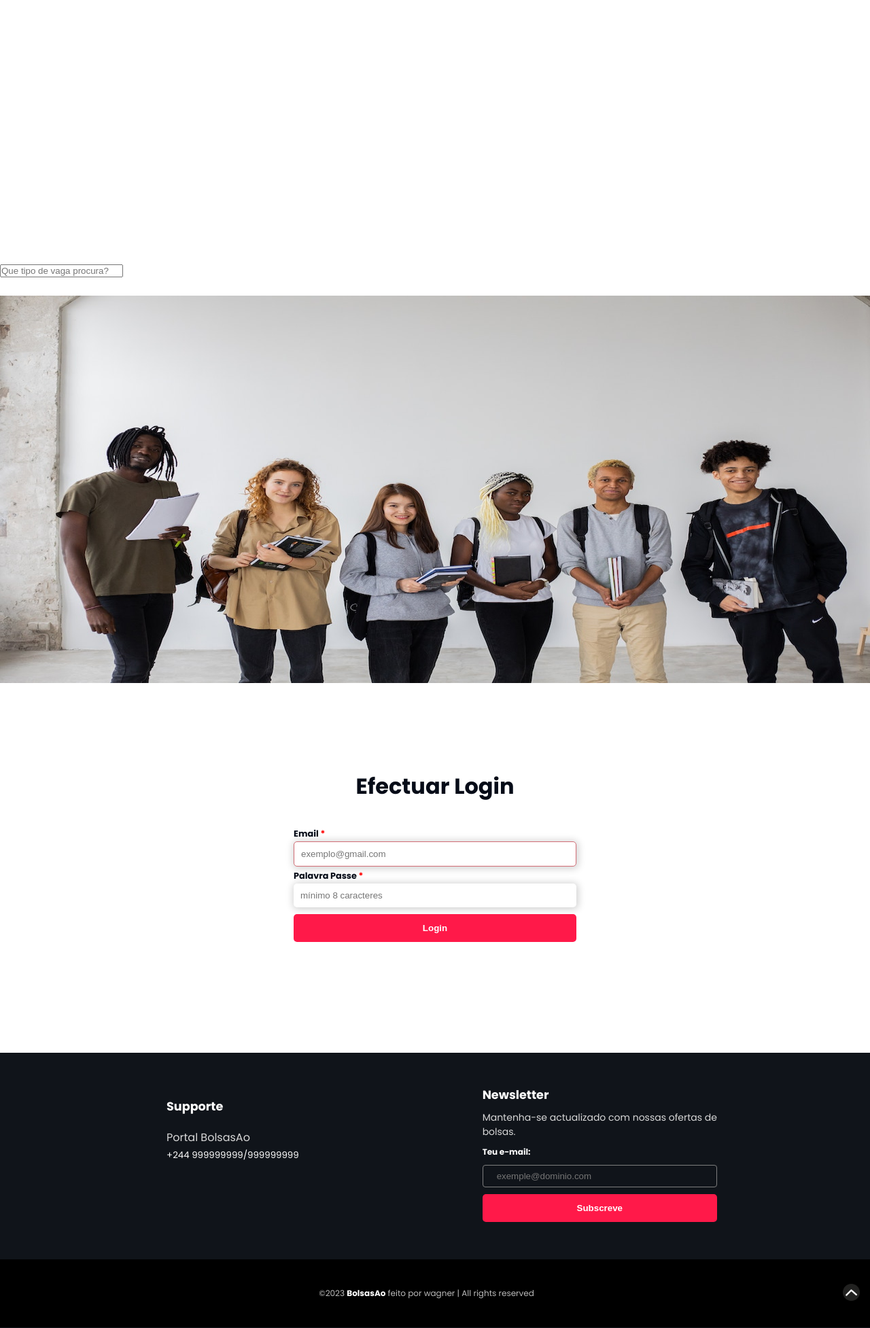
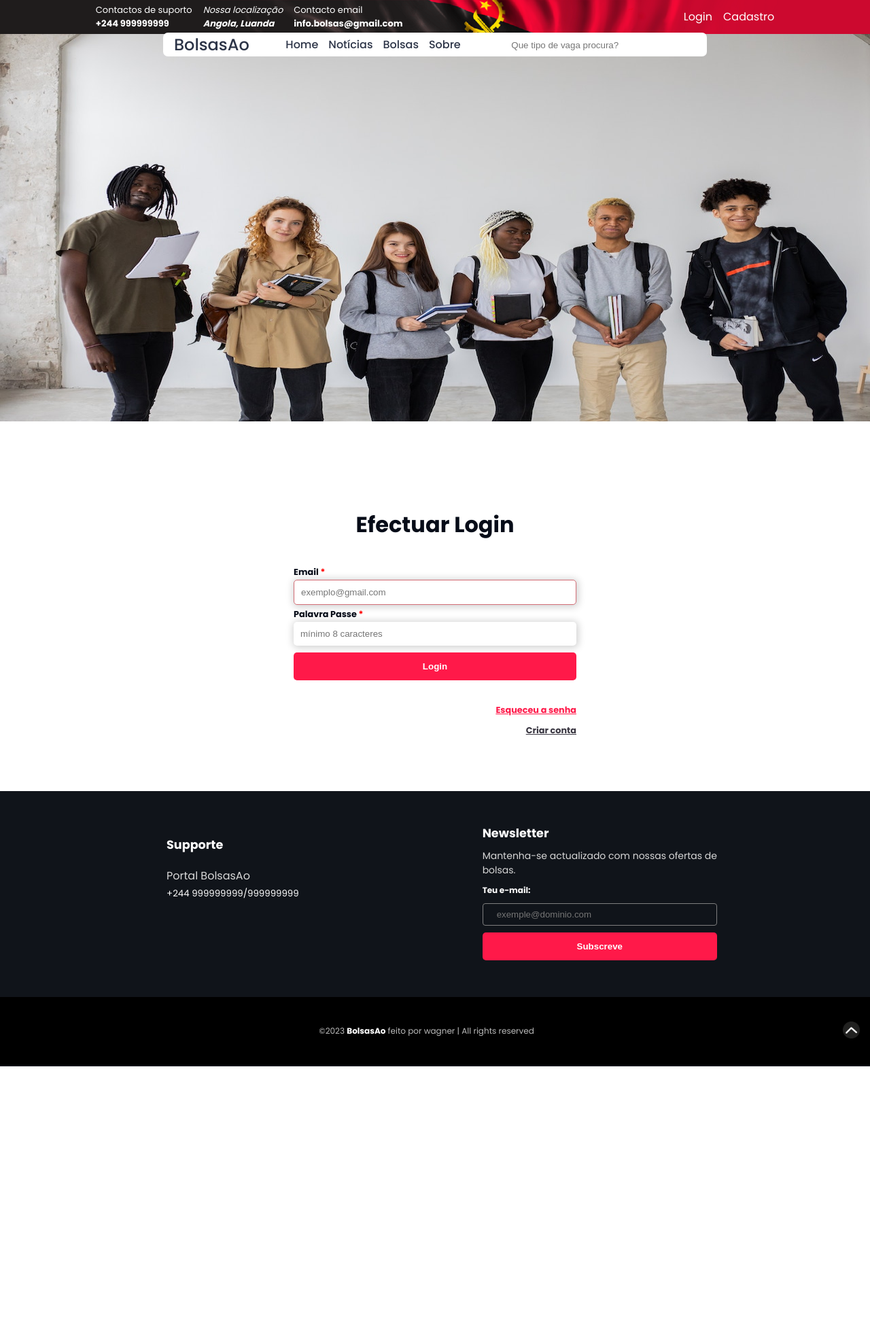
Before and after one commit to wagnerpedroo/bolsasAo, a PHP site: page /login.html in a window 1280 px wide. Shown: the whole page at 68% size. After the commit the page ends 1569 px from the top, so only its background shows below. Run offline with PHP 8.4, Linux system fonts and the light colour scheme.

Commit message:
links da tela de login

```diff
--- a/assets/css/login-form-section.css
+++ b/assets/css/login-form-section.css
@@ -4,6 +4,7 @@
   --color3: #393641;
   --color4: #d26d75;
   --color5: #2c3447;
+  --color6: #ff1949;
 }
 
 section#form {
@@ -75,3 +76,33 @@ section#form > h1  + form > label + br + input[type="email"] + label + input[typ
   background-color: aqua;
     transition: background-color 0.3s;
 }
+
+.links {
+  /* background-color: #2c3447; */
+  height: auto;
+  width: 100%;
+  display: flex;
+  align-items: flex-end;
+  flex-direction: column;
+  row-gap: .8rem;
+}
+
+.links__first,
+.links__second {
+  font-size: .8rem;
+  font-weight: 700;
+}
+
+.links__first {
+  color: var(--color6);
+  transition: color .8s ease;
+}
+
+.links--state-hover:hover {
+  color: rgba(0, 255, 255, 0.815);
+  transition: color .8s ease;
+}
+
+.links__second {
+  color: var(--color3);
+}
--- a/login.html
+++ b/login.html
@@ -12,7 +12,7 @@
     <link rel="stylesheet" href="assets/css/footer.css" />
     <link rel="stylesheet" href="assets/css/login-banner.css" />
     <link rel="stylesheet" href="assets/css/login-form-section.css" />
-    <link rel="stylesheet" href="assets/fonts/general.css">
+    <link rel="stylesheet" href="assets/fonts/general.css" />
     <!-- Arquivos Js -->
     <script src="./assets/Js/slide.js" defer></script>
     <script src="assets/js/jquery-3.6.3.min.js" defer></script>
@@ -23,54 +23,66 @@
   </head>
   <body>
     <!-- header -->
-    <header>
-      <div class="header-container">
-        <section class="left">
-          <div class="contacts">
+    <header class="header">
+      <div class="header__div">
+        <section class="header__div__sectionLeft">
+          <div class="header__div__sectionLeft__contacts">
             <p>Contactos de suporto</p>
             <p>+244 999999999</p>
           </div>
-          <address class="address">
+
+          <address class="header__div__sectionLeft__address">
             <p>Nossa localização</p>
             <p>Angola, Luanda</p>
           </address>
-          <div class="email">
+
+          <div class="header__div__sectionLeft__addressEmail">
             <p>Contacto email</p>
             <p>info.bolsas@gmail.com</p>
           </div>
         </section>
-        <section class="right">
+
+        <section class="header__div__sectionRight">
           <a href="login.html" rel="next" target="_self">Login</a>
           <a href="cadastro.html" rel="next" target="_self">Cadastro</a>
         </section>
       </div>
     </header>
-    <!-- Fim header -->
 
     <!-- Navbar -->
-    <nav>
-      <div class="nav-container">
-        <div class="logo">
+    <nav class="nav">
+      <div class="nav__container">
+        <div class="nav__container__logo">
           <h1>BolsasAo</h1>
         </div>
-        <ul class="">
-          <li><a href="./index.html" rel="prev" target="_self">Home</a></li>
+
+        <ul class="nav__container__ul">
           <li>
-            <a href="./index.html/#noticias" rel="prev" target="_self"
-              >Notícias</a
-            >
+            <a href="./index.html" rel="next" target="_parent">Home</a>
           </li>
-          <li class="sub-menu">
-            <a href="#" rel="next" target="_self">Bolsas</a>
+          <li>
+            <a href="#noticias" rel="next" target="_parent">Notícias</a>
+          </li>
+          <li class="nav__container__ul__sub-menu">
+            <a href="bolsas.html" rel="next" target="_parent">Bolsas</a>
             <ul>
-              <li><a href="#" rel="next" target="_self">Disponíveis</a></li>
-              <li><a href="#" rel="next" target="_self">Internas</a></li>
-              <li><a href="#" rel="next" target="_self">Externas</a></li>
+              <li>
+                <a href="#" rel="next" target="_self">Disponíveis</a>
+              </li>
+              <li>
+                <a href="#" rel="next" target="_self">Internas</a>
+              </li>
+              <li>
+                <a href="#" rel="next" target="_self">Externas</a>
+              </li>
             </ul>
           </li>
-          <li><a href="#" rel="next" target="_self">Sobre</a></li>
+          <li>
+            <a href="sobre.html" rel="next" target="_parent">Sobre</a>
+          </li>
         </ul>
-        <div class="search-box">
+
+        <div class="nav__container__search-box">
           <input
             type="text"
             name="search-box"
@@ -78,6 +90,7 @@
             placeholder="Que tipo de vaga procura?"
           />
         </div>
+
         <div class="menu">
           <img src="assets/icons/icon.png" alt="menu" />
         </div>
@@ -109,19 +122,53 @@
       <h1>Efectuar Login</h1>
 
       <form action="formhandle.php" method="post">
-            <label for="emailtxt">Email</label><br>
+        <label for="emailtxt">Email</label><br />
 
-            <input type="email" name="emailtxt" id="emailtxt" placeholder="exemplo@gmail.com" autofocus autocomplete="email" required>
+        <input
+          type="email"
+          name="emailtxt"
+          id="emailtxt"
+          placeholder="exemplo@gmail.com"
+          autofocus
+          autocomplete="email"
+          required
+        />
 
         <label for="senhatxt">Palavra Passe</label>
 
-            <input type="password" name="senhatxt" id="senhatxt"  minlength="8" autocomplete="current-password" placeholder="mínimo 8 caracteres" required>
+        <input
+          type="password"
+          name="senhatxt"
+          id="senhatxt"
+          minlength="8"
+          autocomplete="current-password"
+          placeholder="mínimo 8 caracteres"
+          required
+        />
 
-            <input type="submit" value="Login">
+        <input type="submit" value="Login" />
 
         <div class="aditional-link">
-                <a href="recuperar-senha.html" rel="next" target="_blank">Esqueceu a senha</a>
+          <a href="recuperar-senha.html" rel="next" target="_blank"
+            >Esqueceu a senha</a
+          >
           <a href="criar-conta.html" rel="next" target="_blank">Criar conta</a>
+        </div>
+        <div class="links">
+          <a
+            href="recuperar-senha.php"
+            rel="next"
+            target="_blank"
+            class="links__first links--state-hover"
+            >Esqueceu a senha</a
+          >
+          <a
+            href="criar-conta.php"
+            rel="next"
+            target="_blank"
+            class="links__second"
+            >Criar conta</a
+          >
         </div>
       </form>
     </section>
```
Also changed, not shown: 1 other file. Lines whose indentation alone changed are shown as unchanged.
